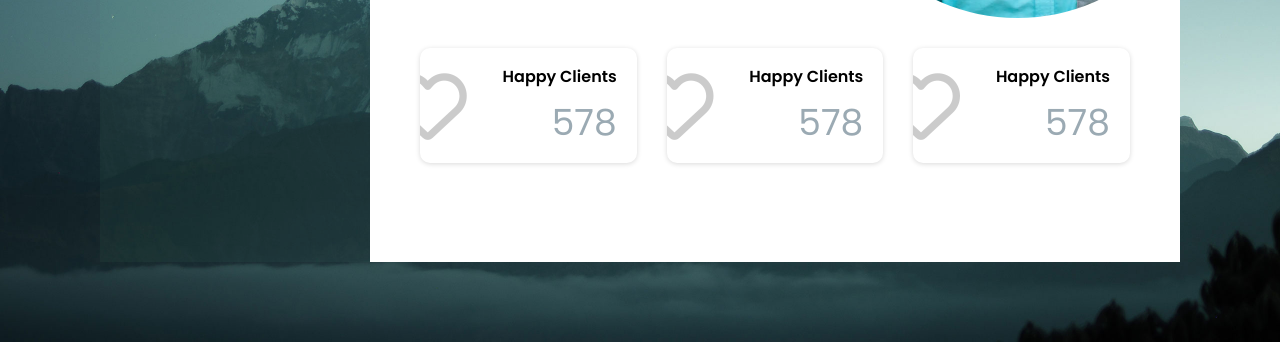
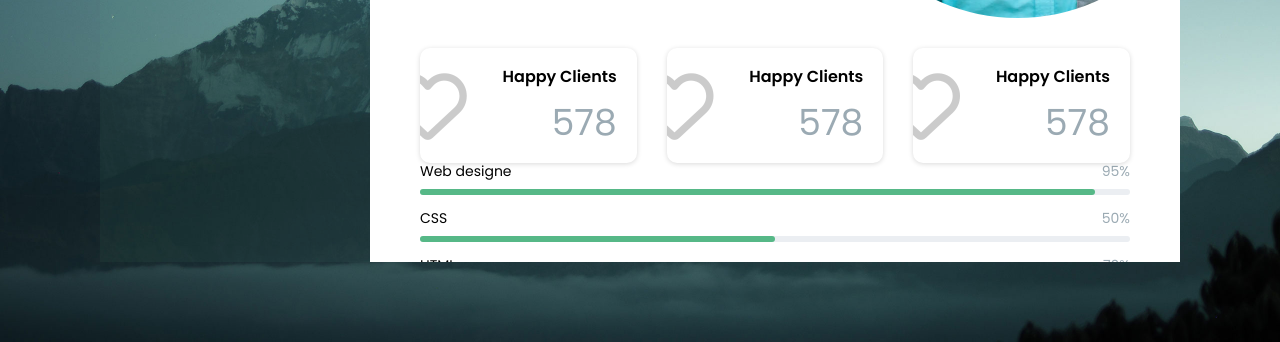
Before and after one commit to DymitrGafarowski/cv, a plain HTML site: page index.html in a window 1280 px wide. Shown: the part 458-800 px from the top of the page. Drawn offline with Linux system fonts and the light colour scheme.

Commit message:
updated progress bar section

```diff
--- a/assets/sass/_variables.scss
+++ b/assets/sass/_variables.scss
@@ -10,3 +10,5 @@ $personInfoAboutMe:#9BAAB3;
 $primatyColor:#000;
 $secondaryColor: #555;
 $statsNumberColor: #9BAAB3;
+$progressBarBgColor: #ebeef2;
+$progressBarColor: #56b887;
--- a/assets/sass/sections/_aboutMe.scss
+++ b/assets/sass/sections/_aboutMe.scss
@@ -84,3 +84,44 @@
         }
     }
 }
+
+.designe-skills {
+    .skill {
+        margin: 0 0 15px 0;
+
+        .skill-top {
+            display: flex;
+            justify-content: space-between;
+            margin: 0 0 10px 0;
+            align-content: center;
+
+            .name {
+                color: $primatyColor;
+                font-size: 14px;
+            }
+
+            .percent {
+                color: $statsNumberColor;
+                font-size: 14px;
+            }
+
+        }
+
+        .skill-bottom {
+            .progress {
+                border-radius: 4px;
+                background-color: $progressBarBgColor;
+                height: 6px;
+
+                .bar {
+                    display: block;
+                    height: 100%;
+                    background-color: $progressBarColor;
+                    border-radius: 4px;
+                }
+            }
+
+
+        }
+    }
+}
--- a/index.html
+++ b/index.html
@@ -72,7 +72,39 @@
                             </div>
                         </div>
                     </div>
+                    <div class="designe-skills">
+                        <div class="skill">
+                            <div class="skill-top">
+                                <span class="name">Web designe</span>
+                                <span class="percent">95%</span>
+                            </div>
+                            <div class="skill-bottom">
+                                <div class="progress"><span class="bar" style="width: 95%;"></span></div>
+                            </div>
+                        </div>
+                        <div class="skill">
+                            <div class="skill-top">
+                                <span class="name">CSS</span>
+                                <span class="percent">50%</span>
+                            </div>
+                            <div class="skill-bottom">
+                                <div class="progress"><span class="bar" style="width: 50%;"></span></div>
+                            </div>
+                        </div>
+                        <div class="skill">
+                            <div class="skill-top">
+                                <span class="name">HTML</span>
+                                <span class="percent">70%</span>
+                            </div>
+                            <div class="skill-bottom">
+                                <div class="progress"><span class="bar" style="width: 70%;"></span></div>
+                            </div>
+                        </div>
+
+
+                    </div>
                 </div>
+
             </section>
 
         </div>
```
Also changed, not shown: assets/css/main.css.
